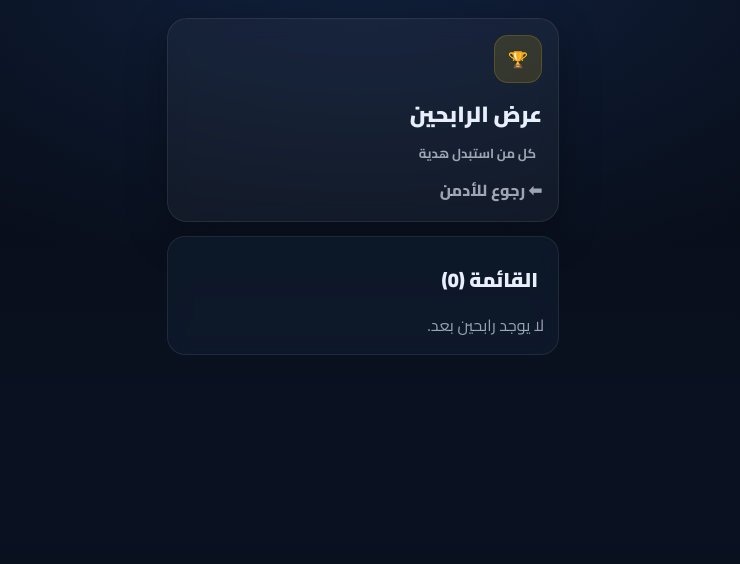
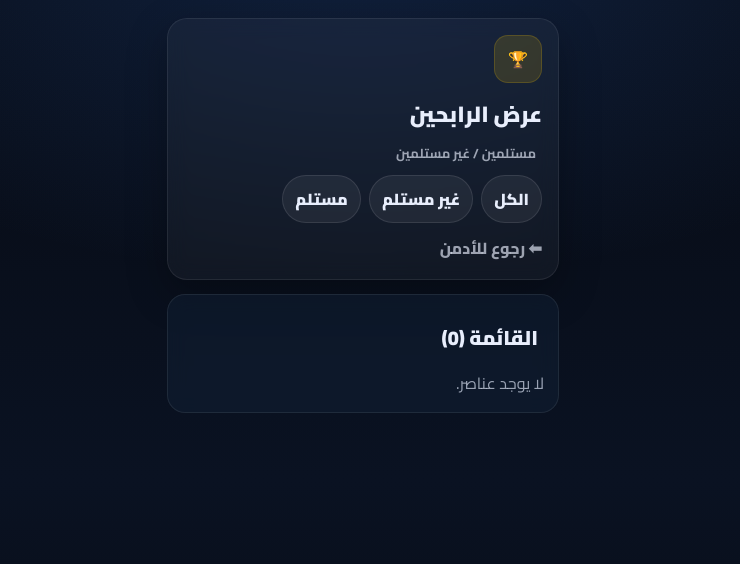
Before and after one commit to msoas2026-png/fadel-site, a Flask app: page /admin/winners in a window 1280 px wide. Shown: the top 564 px of the page, without its empty margins (277-1017 px from the left). Run offline with Flask 3, Linux system fonts and the light colour scheme; a user stored in the database is signed in; data comes from the database, SQL or seed files in the repository; some libraries are stand-ins or nearby versions.

Commit message:
Add files via upload

```diff
--- a/templates/admin_winners.html
+++ b/templates/admin_winners.html
@@ -3,12 +3,30 @@
 <head>
   <meta charset="utf-8" />
   <meta name="viewport" content="width=device-width, initial-scale=1" />
-  <title>{{ site_name }} - رابحين الأدمن</title>
+  <title>{{ site_name }} - عرض الرابحين</title>
 
   <link rel="preconnect" href="https://fonts.googleapis.com">
   <link rel="preconnect" href="https://fonts.gstatic.com" crossorigin>
   <link href="https://fonts.googleapis.com/css2?family=Cairo:wght@400;600;700;800;900&display=swap" rel="stylesheet">
   <link rel="stylesheet" href="{{ url_for('static', filename='css/theme.css') }}">
+
+  <style>
+    .filters{display:flex;gap:8px;flex-wrap:wrap;margin-top:10px}
+    .chip{padding:8px 12px;border-radius:999px;border:1px solid rgba(255,255,255,.10);background:rgba(255,255,255,.06);
+          font-weight:900;text-decoration:none;color:inherit}
+    .chip.active{border-color:rgba(245,196,0,.40);background:rgba(245,196,0,.10);color:#f5c400}
+    .badge{padding:6px 10px;border-radius:999px;font-weight:900;font-size:12px;border:1px solid rgba(255,255,255,.10);background:rgba(255,255,255,.06)}
+    .badge.ok{border-color:rgba(52,211,153,.35);background:rgba(52,211,153,.10)}
+    .badge.err{border-color:rgba(248,113,113,.35);background:rgba(248,113,113,.10)}
+    .btn{padding:10px 12px;border-radius:14px;font-weight:900;border:1px solid rgba(255,255,255,.10);background:rgba(255,255,255,.06);color:inherit;cursor:pointer}
+    .btn.primary{border-color:rgba(245,196,0,.35);background:rgba(245,196,0,.12);color:#f5c400}
+    /* Modal */
+    .modal-backdrop{position:fixed;inset:0;background:rgba(0,0,0,.55);display:none;align-items:center;justify-content:center;z-index:9999;padding:14px}
+    .modal{width:min(420px,100%);border-radius:18px;border:1px solid rgba(255,255,255,.10);background:#0f1b2c;box-shadow:0 20px 60px rgba(0,0,0,.45);padding:14px}
+    .modal h3{margin:0;font-size:18px}
+    .modal p{margin:10px 0 0 0;opacity:.8}
+    .modal-actions{display:flex;gap:10px;justify-content:flex-start;margin-top:14px}
+  </style>
 </head>
 <body>
   <div class="mobile-wrap">
@@ -17,8 +35,15 @@
       <div class="badge-icon">🏆</div>
       <div style="margin-top:10px;">
         <div class="page-title">عرض الرابحين</div>
-        <div class="page-subtitle">كل من استبدل هدية</div>
+        <div class="page-subtitle">مستلمين / غير مستلمين</div>
       </div>
+
+      <div class="filters">
+        <a class="chip {{ 'active' if status_filter=='all' else '' }}" href="{{ url_for('admin_winners', status='all') }}">الكل</a>
+        <a class="chip {{ 'active' if status_filter=='pending' else '' }}" href="{{ url_for('admin_winners', status='pending') }}">غير مستلم</a>
+        <a class="chip {{ 'active' if status_filter=='delivered' else '' }}" href="{{ url_for('admin_winners', status='delivered') }}">مستلم</a>
+      </div>
+
       <div style="margin-top:10px;">
         <a href="{{ url_for('admin_dashboard') }}" style="color:var(--muted);text-decoration:none;font-weight:800;">⬅ رجوع للأدمن</a>
       </div>
@@ -28,7 +53,7 @@
       <div class="section-title">القائمة ({{ winners|length }})</div>
 
       {% if winners|length == 0 %}
-        <div class="muted">لا يوجد رابحين بعد.</div>
+        <div class="muted">لا يوجد عناصر.</div>
       {% endif %}
 
       {% for w in winners %}
@@ -49,19 +74,77 @@
             <div style="font-weight:900;">👤 {{ w.tech_name }}</div>
             <div class="muted small" style="margin-top:6px;">🎁 {{ w.gift_name }}</div>
             <div class="muted small" style="margin-top:6px;">📅 {{ w.won_at }}</div>
+
+            {% if (w.status or 'pending') == 'delivered' %}
+              <div style="margin-top:8px;"><span class="badge ok">✅ مستلم</span></div>
+            {% else %}
+              <div style="margin-top:8px;"><span class="badge err">⏳ غير مستلم</span></div>
+            {% endif %}
           </div>
 
-          <!-- حالة الطلب (اختياري) -->
-          {% if w.status %}
-            <div class="small" style="opacity:.75; font-weight:800;">
-              {{ w.status }}
-            </div>
-          {% endif %}
+          <!-- زر التبديل -->
+          <button
+            class="btn {{ 'primary' if (w.status or 'pending') != 'delivered' else '' }}"
+            onclick="openConfirm('{{ w.redemption_id }}', '{{ w.tech_name|e }}', '{{ w.gift_name|e }}', '{{ w.status or 'pending' }}')"
+            type="button">
+            {% if (w.status or 'pending') == 'delivered' %}
+              إلغاء الاستلام
+            {% else %}
+              تأكيد الاستلام
+            {% endif %}
+          </button>
 
         </div>
       {% endfor %}
     </div>
 
   </div>
+
+  <!-- Modal -->
+  <div id="modalBackdrop" class="modal-backdrop" onclick="closeConfirm(event)">
+    <div class="modal" onclick="event.stopPropagation()">
+      <h3 id="modalTitle">تأكيد</h3>
+      <p id="modalText"></p>
+      <div class="modal-actions">
+        <button class="btn" type="button" onclick="hideModal()">إلغاء</button>
+
+        <form id="confirmForm" method="post">
+          <button class="btn primary" type="submit" id="confirmBtn">تأكيد</button>
+        </form>
+      </div>
+    </div>
+  </div>
+
+  <script>
+    function openConfirm(id, techName, giftName, status){
+      const backdrop = document.getElementById('modalBackdrop');
+      const text = document.getElementById('modalText');
+      const title = document.getElementById('modalTitle');
+      const btn = document.getElementById('confirmBtn');
+      const form = document.getElementById('confirmForm');
+
+      const isDelivered = (status === 'delivered');
+      title.textContent = isDelivered ? 'إلغاء الاستلام' : 'تأكيد الاستلام';
+      btn.textContent = isDelivered ? 'نعم، إلغاء' : 'نعم، تأكيد';
+
+      text.textContent = `هل أنت متأكد؟\nالرابح: ${techName}\nالهدية: ${giftName}`;
+
+      // يرجع نفس الفلتر الحالي
+      const params = new URLSearchParams(window.location.search);
+      const statusQ = params.get('status') || 'all';
+
+      form.action = `/admin/redemptions/${id}/toggle?status=${encodeURIComponent(statusQ)}`;
+      backdrop.style.display = 'flex';
+    }
+
+    function hideModal(){
+      document.getElementById('modalBackdrop').style.display = 'none';
+    }
+
+    function closeConfirm(e){
+      // إغلاق إذا ضغطت خارج المودال
+      if(e.target.id === 'modalBackdrop') hideModal();
+    }
+  </script>
 </body>
 </html>
```
